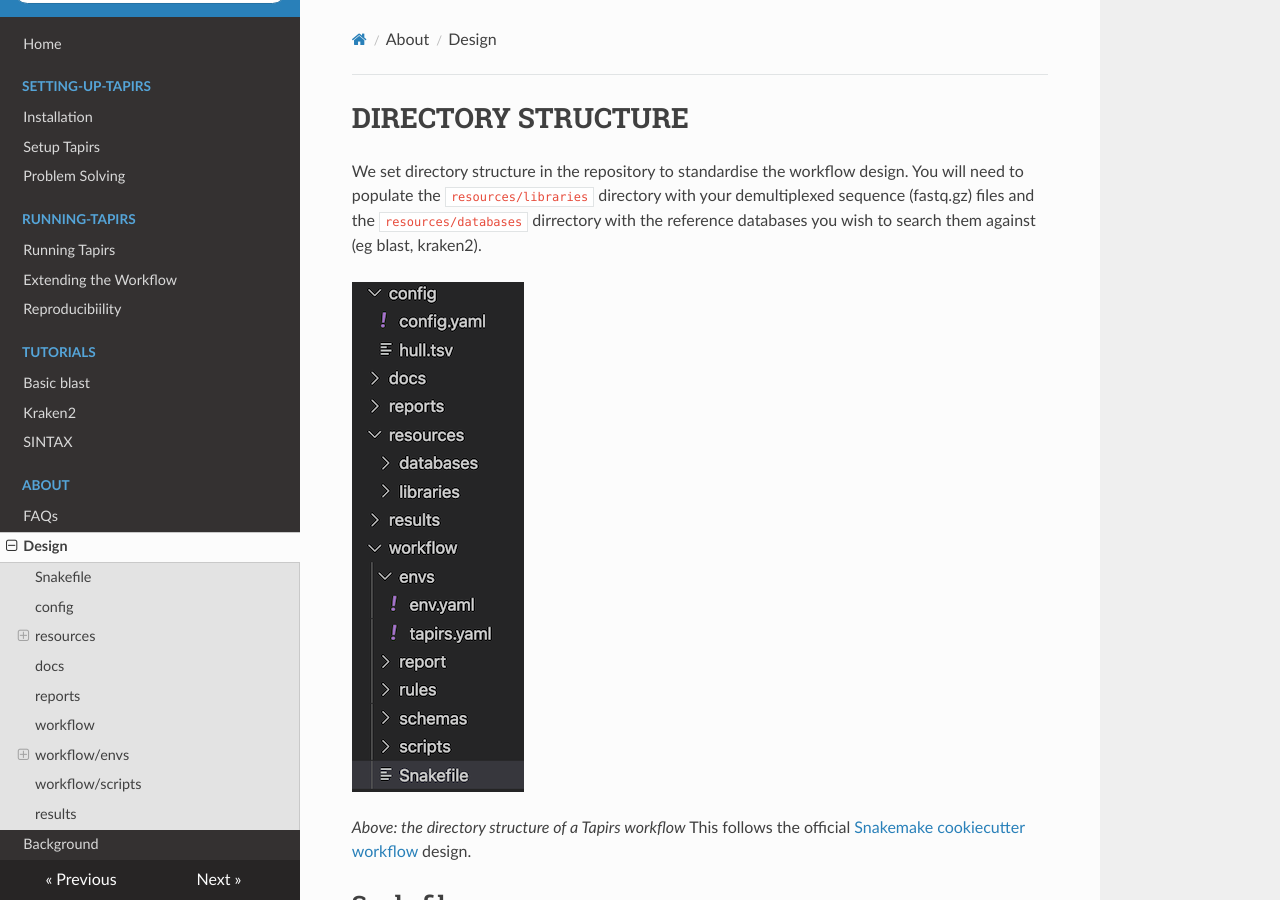
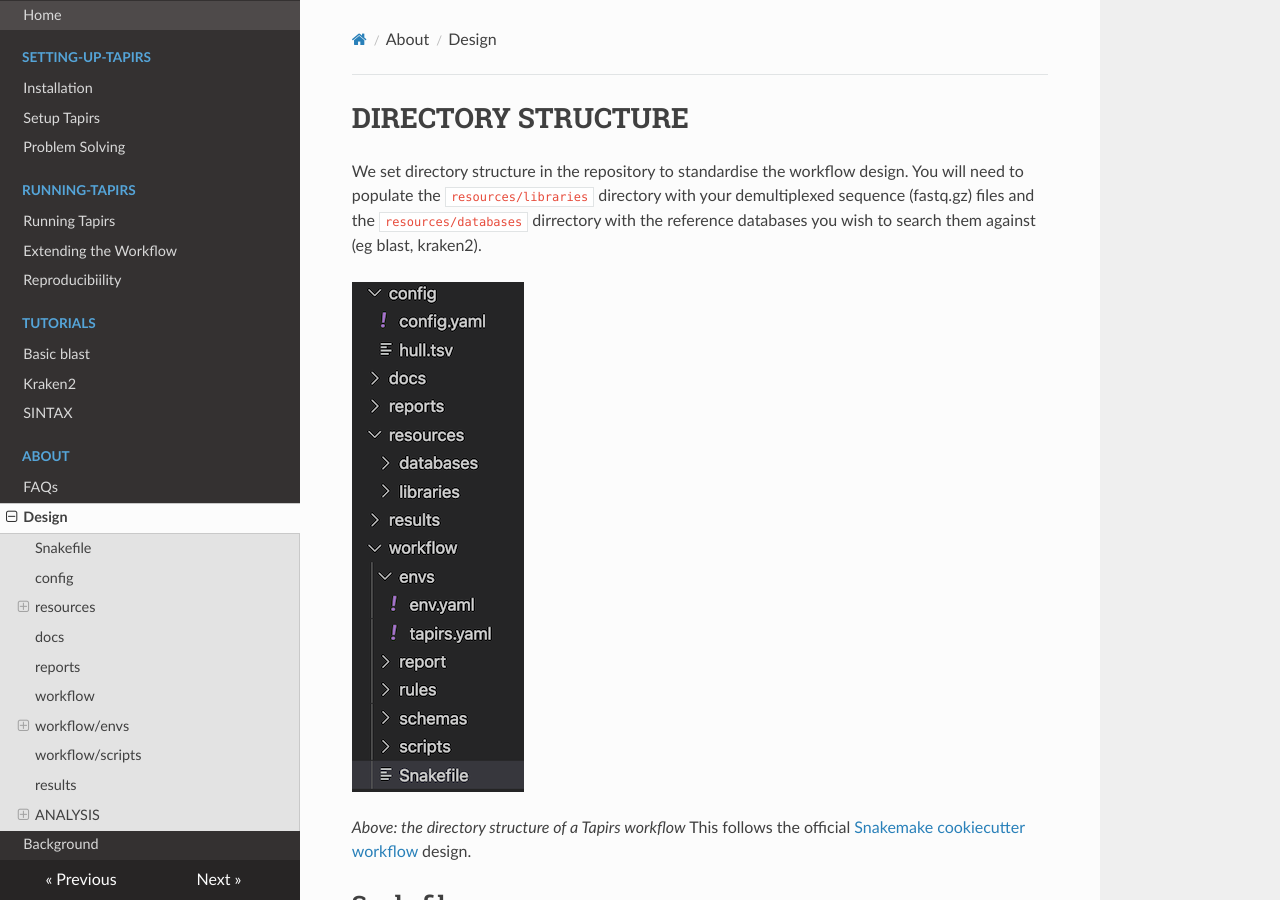
Before and after one commit to EvoHull/Tapirs, an MkDocs documentation site: the page built from docs/About/design.md, in a window 1280 px wide and 900 px high. Built offline with MkDocs 1.6.1, drawn with Linux system fonts in a browser that asks for light colours; nearby versions of some CDN libraries.

Commit message:
design doc update

```diff
--- a/docs/About/design.md
+++ b/docs/About/design.md
@@ -59,16 +59,16 @@
 
 This directory usually has subdirectories named by program (eg blast). It is a convenient way of organising the output.
 
-# ANALYSIS
+## ANALYSIS
 
-## fastp
+### fastp
 
 fastp is used for 2 separate jobs:
 
 1. quality control, filter reads by score and length
 2. merge Forward and Reverse reads. It additionally does error correction if merged reads have a mismatch, taking the highest quality nucleotide
 
-## vsearch
+### vsearch
 
 vsearch does several jobs:
 
@@ -80,16 +80,16 @@
 
 The sequences written by vsearch are the query sequences for taxonomic identification.
 
-## blast and MLCA
+### blast and MLCA
 
-### blast
+#### blast
 
 blastn is used to search a pre-prepared database for sequence matches. The hits for each query sequence are written including a taxonomic identifier.
 
-### MLCA
+#### MLCA
 
 MLCA (Majority Lowest Common Ancestor) will determine the LCA of the blast hits for each query sequence. It has several options for customising your blast analysis. Majority means that it differs from other LCA scripts in that it can determine LCA from the majority rather than all the hits. Imagine a situation in which 9/10 high quality blast hits for a sequence are to the brine shrimp _Artemia franciscana_ and one is to the Zebra fish _Danio rerio_ (commonly fed on Artemia in the lab). If the LCA looks for the taxonomy shared by **ALL** the top 10 hits (including the likely misclassified Danio record) the LCA is Bilateria and almost all information is lost. If however we decide to set the majority parameter -m to 0.8 then the LCA will determine the taxonomy shared by 80% of the top hits, which will be _Artemia franciscana_. If you set -m to 1.0 then it will require 100% agreement, as other LCAs do. We find this flexibility useful.
 
-## Kraken2
+### Kraken2
 
 Kraken2 is an alternative to blast and LCA. It uses a k-mer approach to determine taxonomy of query sequences by comparing to a databases built from reference sequences and taxonomic information. Databases are large, and require significant RAM and time to produce and their construction is not part of this workflow. Kraken2 searches themselves however are very fast and efficient.
```
